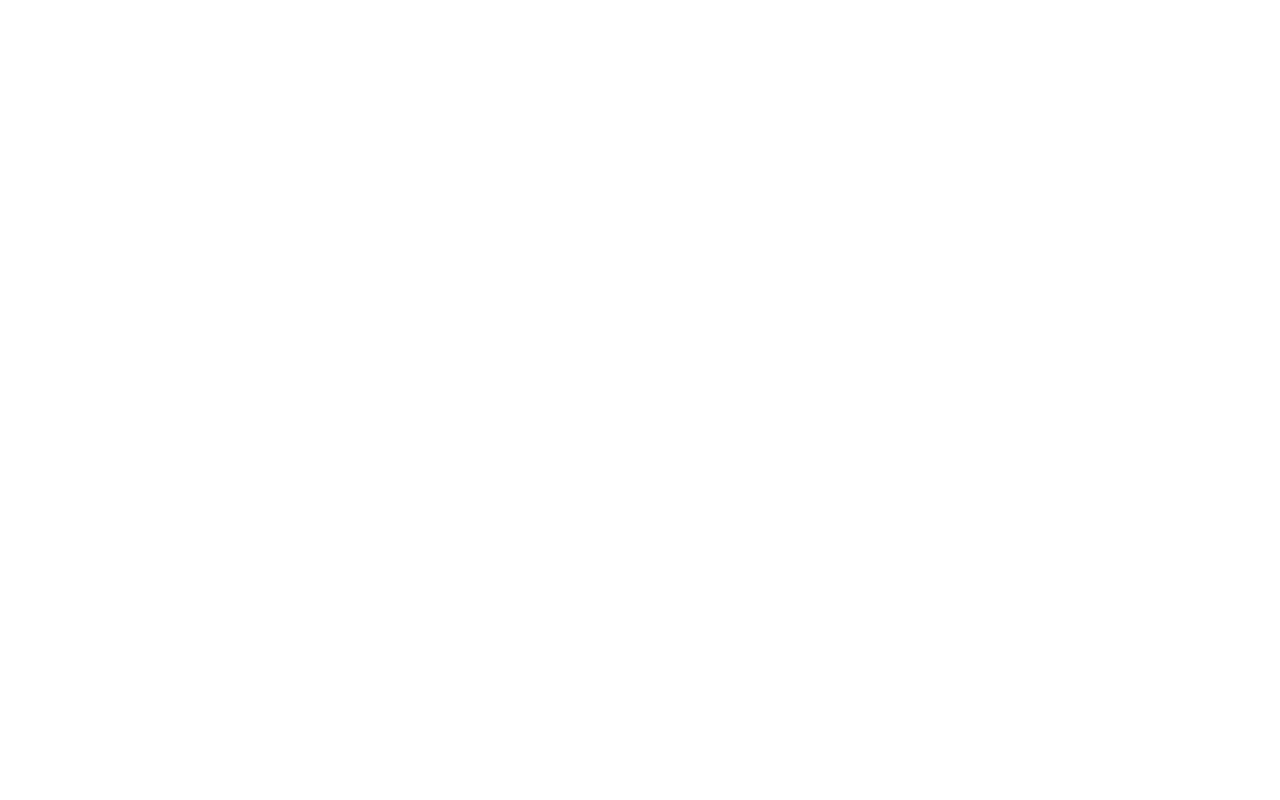
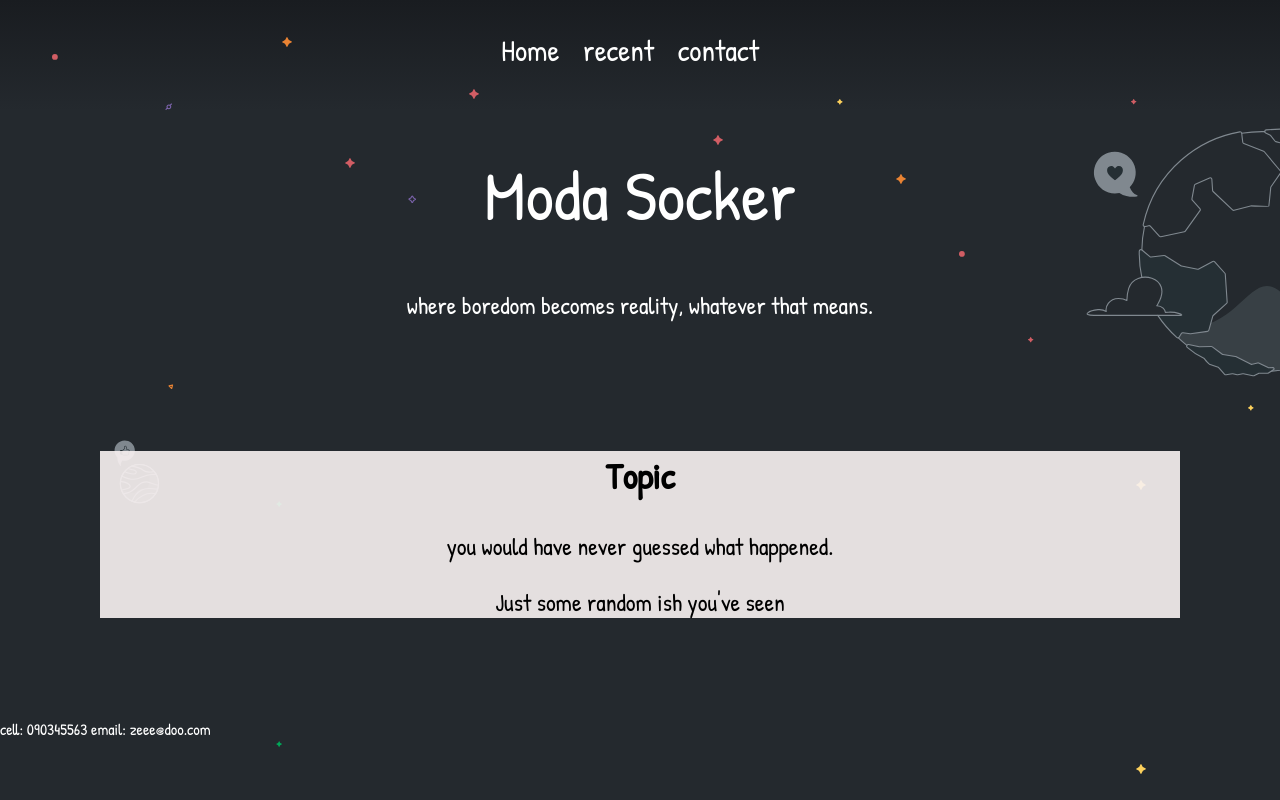
Before and after one commit to vuyombamba/blog, a plain HTML site: page index.html in a window 1280 px wide. Drawn offline with Linux system fonts and the light colour scheme.

Commit message:
Nothing much

```diff
--- a/index.html
+++ b/index.html
@@ -1,8 +1,42 @@
 <!DOCTYPE html>
-<html>
+<html lang="en">
     <head>
         <meta charset="UTF-8">
         <meta name="viewport" content="width=device-">
+        <link rel="stylesheet" href="styles.css">
 
     </head>
+    <body>
+        <header>
+            <nav>
+                <ul>
+                    <li><a href="#home">Home</a></li>
+                    <li><a href="#recent">recent</a></li>
+                    <li><a href="#footer">contact</a></li>
+                </ul>
+            </nav>
+
+            <h1>moda socker</h1>
+            <p>where boredom becomes reality, whatever that means.</p>
+        </header>
+        <section class="post">
+            <section class="recent_post" id="recent">
+                <h2>Topic</h2>
+                <p>
+                    you would have never guessed what happened.
+                </p>
+            </section>
+            <section class="oldest_post">
+                <div>
+                    Just some random ish you've seen
+                </div>
+            </section>
+
+        </section>
+
+        <footer id="footer">
+            cell: 090345563
+            email: zeee@doo.com
+        </footer>
+    </body>
 </html>
--- /dev/null
+++ b/styles.css
@@ -0,0 +1,55 @@
+@import url('https://fonts.googleapis.com/css2?family=Major+Mono+Display&display=swap');
+@import url('https://fonts.googleapis.com/css2?family=Patrick+Hand&display=swap');
+body, nav ul, nav ul li {
+    margin: 0;
+    padding: 0;
+}
+
+body {
+    background-image: url(/img/star-bg.svg),linear-gradient(#191c20, #24292e 15%);
+    background-repeat: repeat-x;
+    background-position: center 0, 0 0, 0 0;
+    font-family: 'Patrick Hand', helvetica neue, helvetica, Arial, sans-serif;
+    color: rgba(255, 255, 255, 1);
+    background-color: #24292e;
+
+}
+ nav ul, header p{
+     list-style: none;
+     text-align: center;
+     padding: 30px;
+
+ }
+ nav ul li {
+     display: inline-block;
+     padding-right: 20px;
+     font-size: 30px;
+ }
+ a {
+     text-decoration: none;
+     color: white;
+ }
+ h1{
+     font-size: 70px;
+     font-family: 'Patrick hand',-apple-system, BlinkMacSystemFont, 'Segoe UI', Roboto, Oxygen, Ubuntu, Cantarell, 'Open Sans', 'Helvetica Neue', sans-serif;
+    font-weight: 300;
+    text-transform: capitalize;
+    padding: 0, auto;
+    text-align: center;
+    }
+    header p, section.post {
+        font-size: x-large;
+        text-align: center;
+        padding-top: 0;
+    }
+    section.post {
+        background-color: #f8f1f1e8;
+        background-blend-mode: hard-light;
+        color: black;
+        margin: 100px;
+
+
+    }
+    footer {
+
+    }
```
Also changed, not shown: img/star-bg.svg (added).
